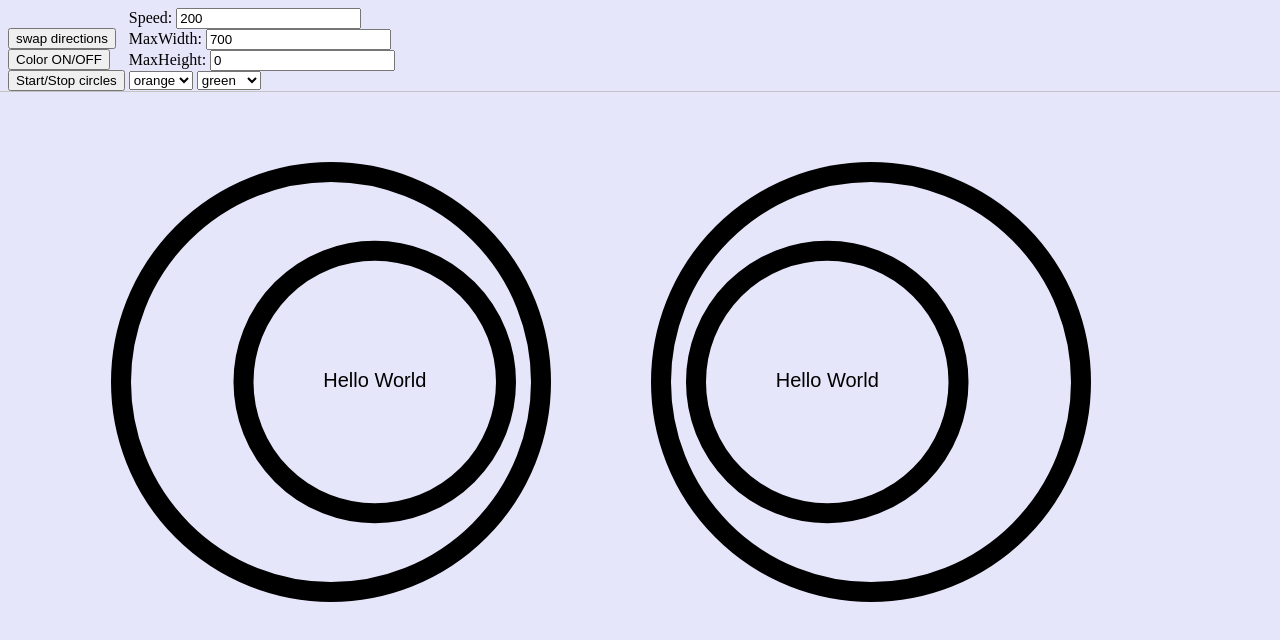
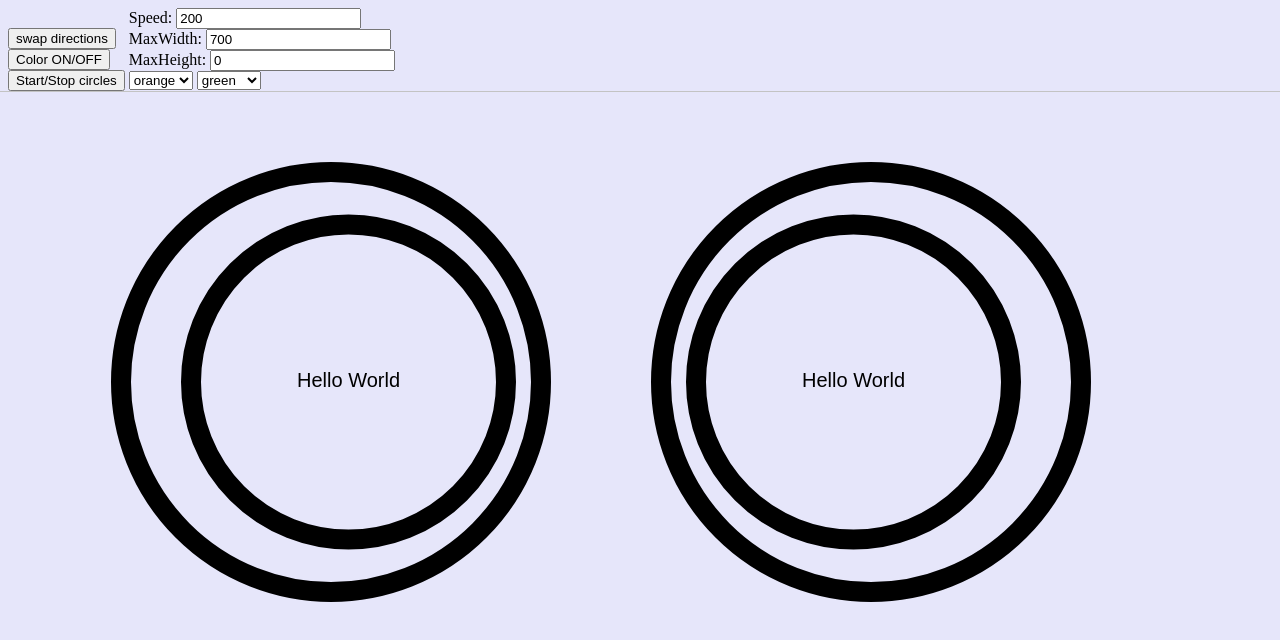
Before and after one commit to NocturnalFred/eyegames, a plain HTML site: page eccentric circles.html in a window 1280 px wide. Drawn offline with nearby package versions, Linux system fonts and the light colour scheme.

Commit message:
changed inner circle size

```diff
--- a/eccentric circles.html
+++ b/eccentric circles.html
@@ -87,7 +87,7 @@ var ecircle = ecircle || function (factor, canvas, startX , startY ) {
 	//for the leftEdge it is easier.  Just add the width to the innerr.
 
 	var distanceFromEdge=35;
-	this.innerr=this.r*(5/8);
+	this.innerr=this.r*(6/8);
 	//You need to account for the width of the line for hte circle (the - 10 here)
 	var rightEdge = this.x + distanceFromEdge;
 	var leftEdge = this.x + this.r*2 - this.innerr*2 - distanceFromEdge;
```
